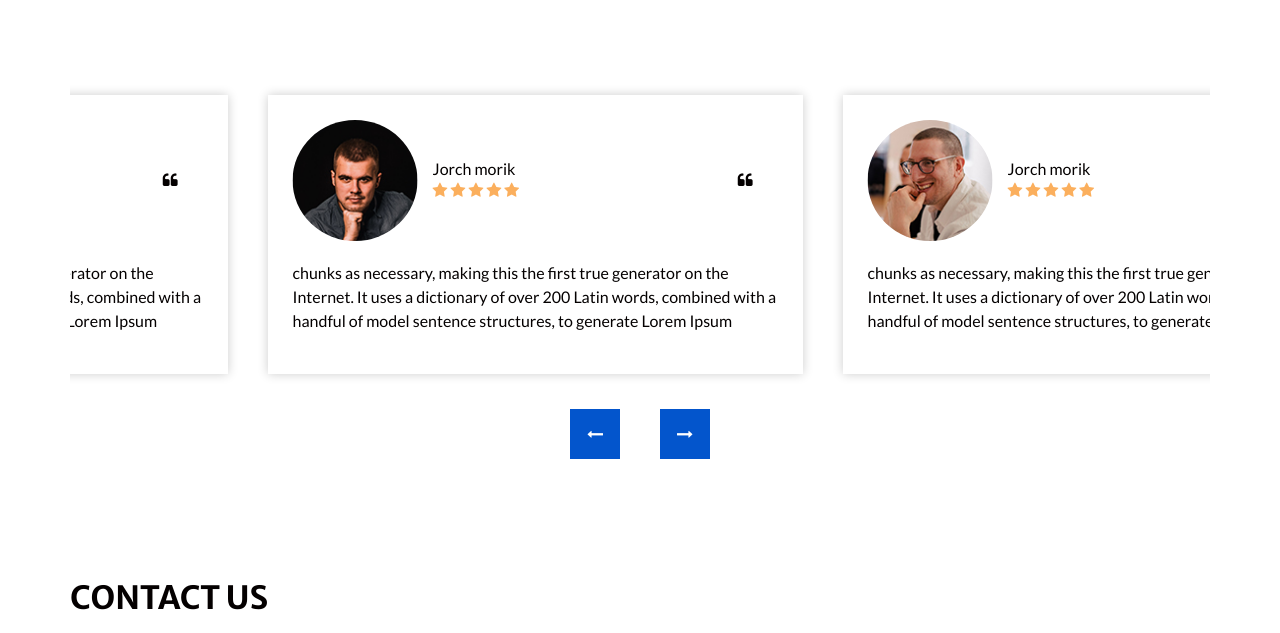
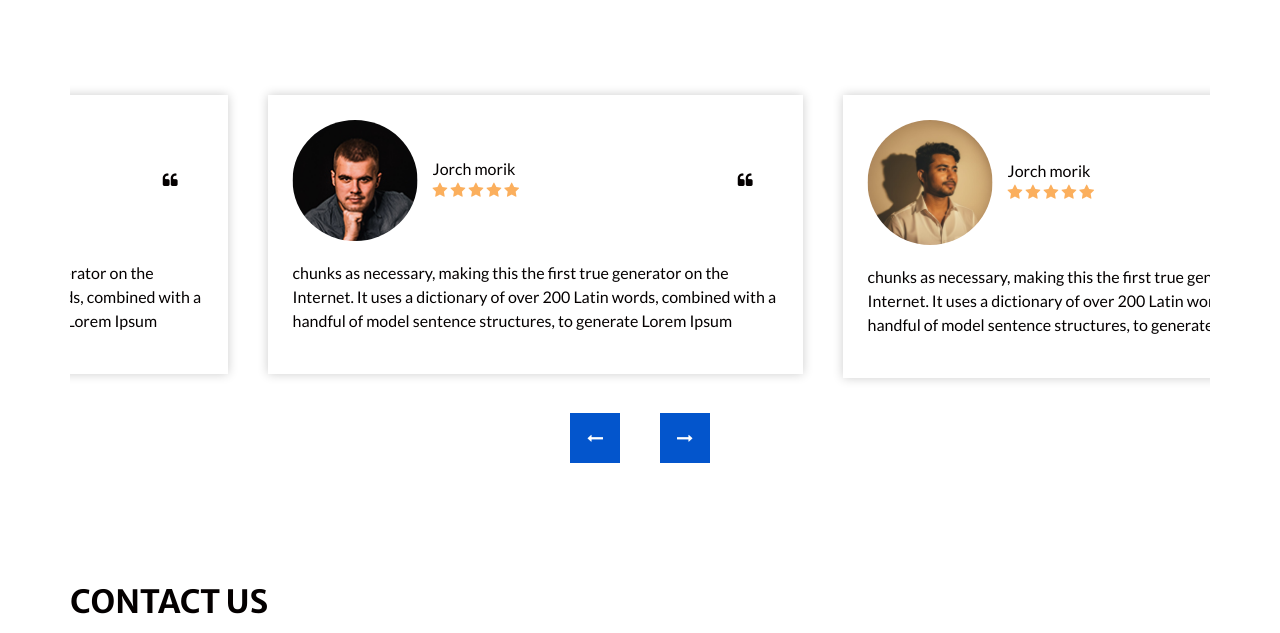
Before and after one commit to nasirraeeny/jenkingproject2024, a plain HTML site: page index.html in a window 1280 px wide. Shown: the part 3024-3657 px from the top of the page. Drawn offline with nearby package versions, Linux system fonts and the light colour scheme; some packages are replaced by stand-ins of ours.

Commit message:
Update index.html

```diff
--- a/index.html
+++ b/index.html
@@ -359,7 +359,7 @@
             <div class="box">
               <div class="client_id">
                 <div class="img-box">
-                  <img src="images/client-1.jpg" alt="">
+                  <img src="images/cl1.jpg" alt="">
                 </div>
                 <div class="client_detail">
                   <div class="client_info">
```
